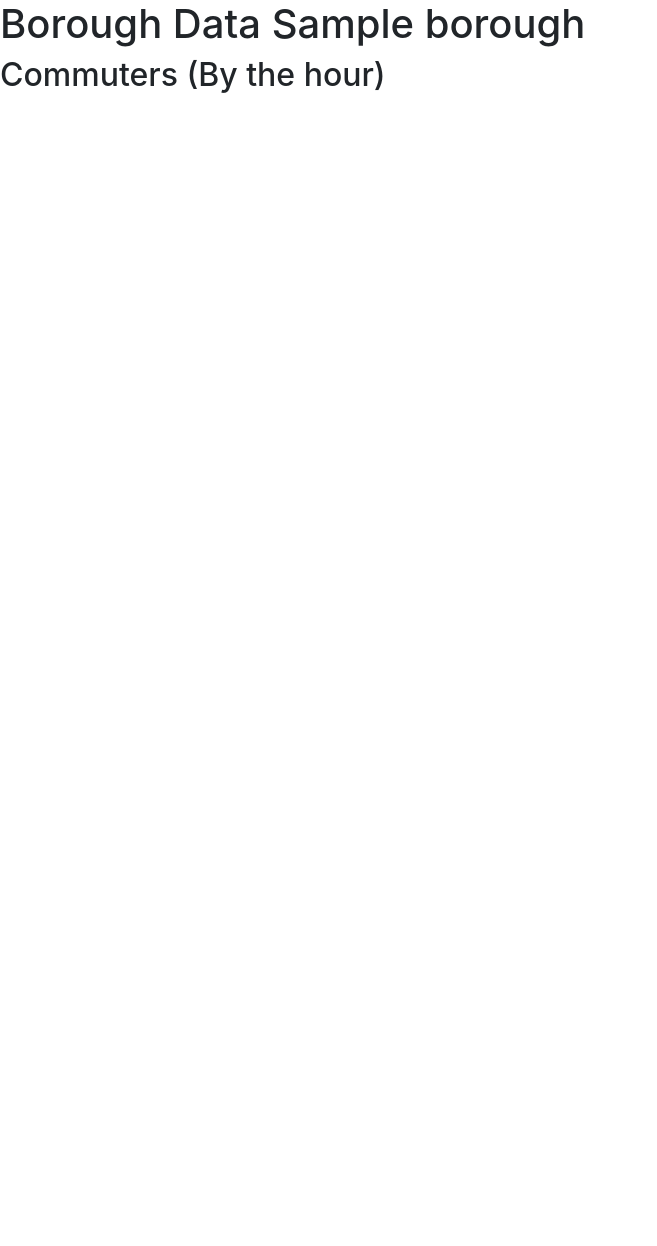
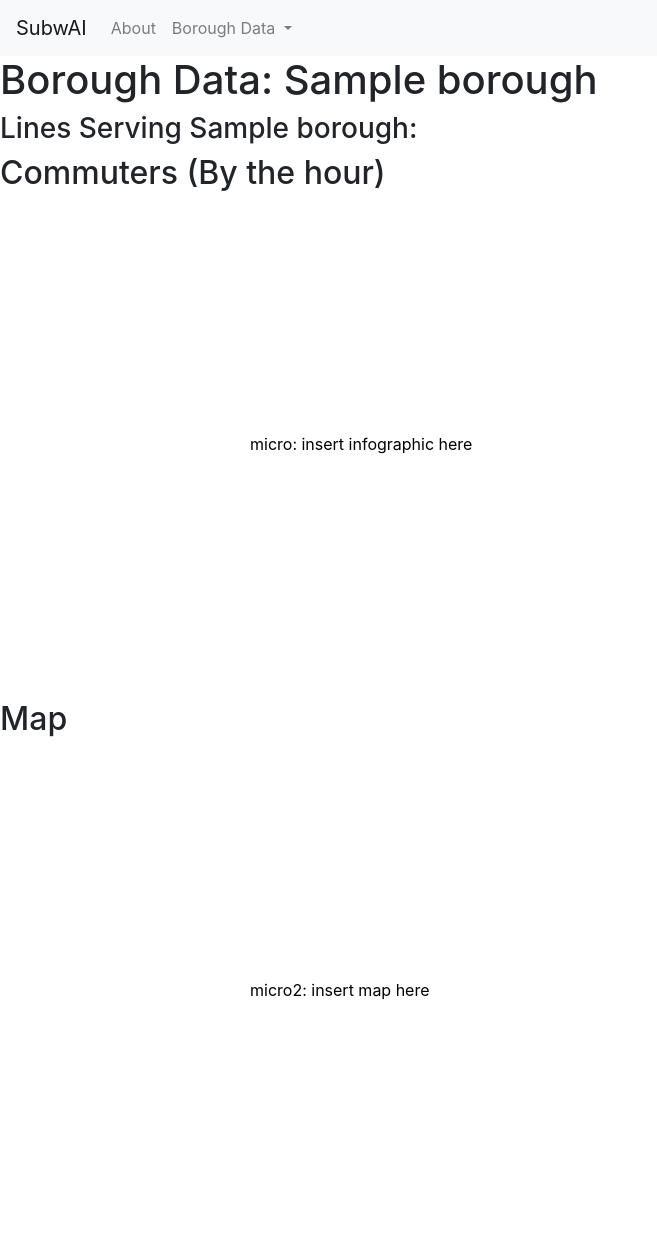
Before and after one commit to mThkTrn/reimagining_subway, a Flask app: template templates/borough_data.html in a window 1280 px wide. Shown: the whole page, without its empty margins (0-657 px from the left). Before the commit the page ends 93 px from the top, so only its background shows below. Run offline with Flask 3, Linux system fonts and the light colour scheme; the template is opened without the code that fills it: most values are stand-ins (such as "Sample title", 1, 10 or a date in 2020); parts of the project's set-up code (start-up, migrations or seed data) failed here and were passed over.

Commit message:
finalized MS1

```diff
--- a/server.py
+++ b/server.py
@@ -5,7 +5,7 @@ from flask import Flask
 
 
 def create_app(config=None):
-    app = Flask(__name__)
+    app = Flask(__name__, static_url_path='', static_folder="static")
     app.config.update(dict(DEBUG=True))
     app.config.update(config or {})
 
@@ -29,8 +29,9 @@ def create_app(config=None):
     def about():
         return flask.render_template('about.html', boroughs = boroughs)
 
-    @app.route("/borough_data/<borough>")
-    def subway_data(borough):
+    @app.route("/borough_data")
+    def subway_data():
+        borough = flask.request.args.get('borough')
         return flask.render_template('borough_data.html', borough = borough, boroughs = boroughs)
     return app
 
--- a/static/style.css
+++ b/static/style.css
@@ -1,3 +1,5 @@
 .placeholder{
     background-color: grey;
+    height: 50vw;
+    width: 50vw
 }
--- a/templates/about.html
+++ b/templates/about.html
@@ -11,10 +11,11 @@
 <body>
     {% include "navbar.html" %}
     <h2>Prototyping</h2>
-    <p class="body-text">The project began with a lo-fi prototype of the micro pages (borough data) and the macro page (citywide data)</p>
+    <p class="body-text">The project began with a lo-fi prototype of the micro pages (borough data) and the macro page (citywide data).</p>
     <img src="images/macro_image.png" width = "50vw">
     <img src="images/micro_image.png" width = "50vw">
-
+<h2>Refining</h2>
+<p class="bodytext">The above prototype was later revised to allow for a clearer and more informative glimpse into the subway system, where each micro page relfected a borough rather than a station. To make the numbers more meaningful, information was overlayed on a map whichi features subway lines, so discrepancies in connectivity and usage could be emphasized.</p>
     <h2>Data Cleansing Pipeline</h2>
     <p class="bodytext">Data used was published through the MTA's Open Data Program. In particular, the <a href = 'https://data.ny.gov/Transportation/MTA-Subway-Hourly-Ridership-Beginning-February-202/wujg-7c2s/about_data'>"MTA Subway Hourly Ridership: Beginning February 2022"</a> was used.
                         As the dataset was very large, python's requests library was used to communicate with the API and obtain data for one day: March 1st, 2023. The data was saved as a CSV. The CSV was then opened using pandas, reformatted so it would be easier to work with and saved in JSON format. In particular, the resulting JSON object containsnested dictionaries of station and time.</p>
--- a/templates/borough_data.html
+++ b/templates/borough_data.html
@@ -7,10 +7,13 @@
     <title>Borough Data | {{borough}}</title>
 </head>
 <body>
-<h1>Borough Data {{Borough}}</h1>
+{% include "navbar.html" %}
+<h1>Borough Data: {{borough}}</h1>
+<h3>Lines Serving {{borough}}: </h3>
 <h2>Commuters (By the hour)</h2>
-<div class="placeholder" width = "90vw" height = "70vh"></div>
-
+{% include "micro.html" %}
+<h2>Map</h2>
+{% include "micro2.html" %}
 {% include "footer.html" %}
 </body>
 </html>
--- a/templates/index.html
+++ b/templates/index.html
@@ -20,7 +20,7 @@
     {% include "macro.html" %}
 
     <h2>Improved Subway Map</h2>
-    <div class="placeholder" height = "70vh" width = "90vw"></div>
+    {% include "macro2.html" %}
 {% include "footer.html" %}
 </body>
 </html>
--- /dev/null
+++ b/templates/macro2.html
@@ -0,0 +1,3 @@
+<svg width = "500px" height = "500px">
+<text x = "250" y = "250" textanchor = "center">macro2: insert map here</text>
+</svg>
--- /dev/null
+++ b/templates/micro.html
@@ -0,0 +1,3 @@
+<svg width = "500px" height = "500px">
+    <text x = "250" y = "250" textanchor = "center">micro: insert infographic here</text>
+</svg>
--- /dev/null
+++ b/templates/micro2.html
@@ -0,0 +1,3 @@
+<svg width = "500px" height = "500px">
+    <text x = "250" y = "250" textanchor = "center">micro2: insert map here</text>
+    </svg>
--- a/templates/navbar.html
+++ b/templates/navbar.html
@@ -14,7 +14,7 @@
             </a>
             <div class="dropdown-menu" aria-labelledby="navbarDropdown">
               {% for region in boroughs %}
-              <a class="dropdown-item" href="/borough_data/{{region}}">{{region}}</a>
+              <a class="dropdown-item" href="/borough_data?borough={{region}}">{{region}}</a>
               {% endfor %}
             </div>
           </li>
```
Also changed, not shown: static/images/macro_image.png (renamed from static/images/macro_image.png.png), static/images/micro_image.png (added), 1 other file.
